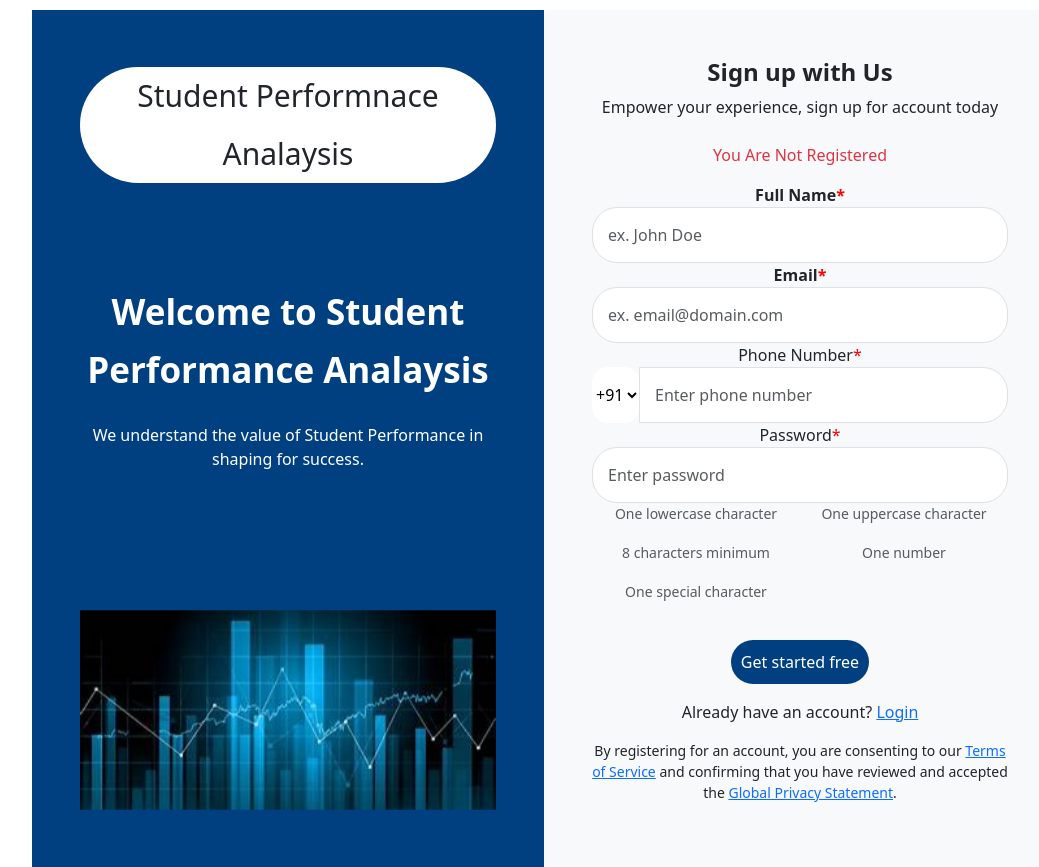
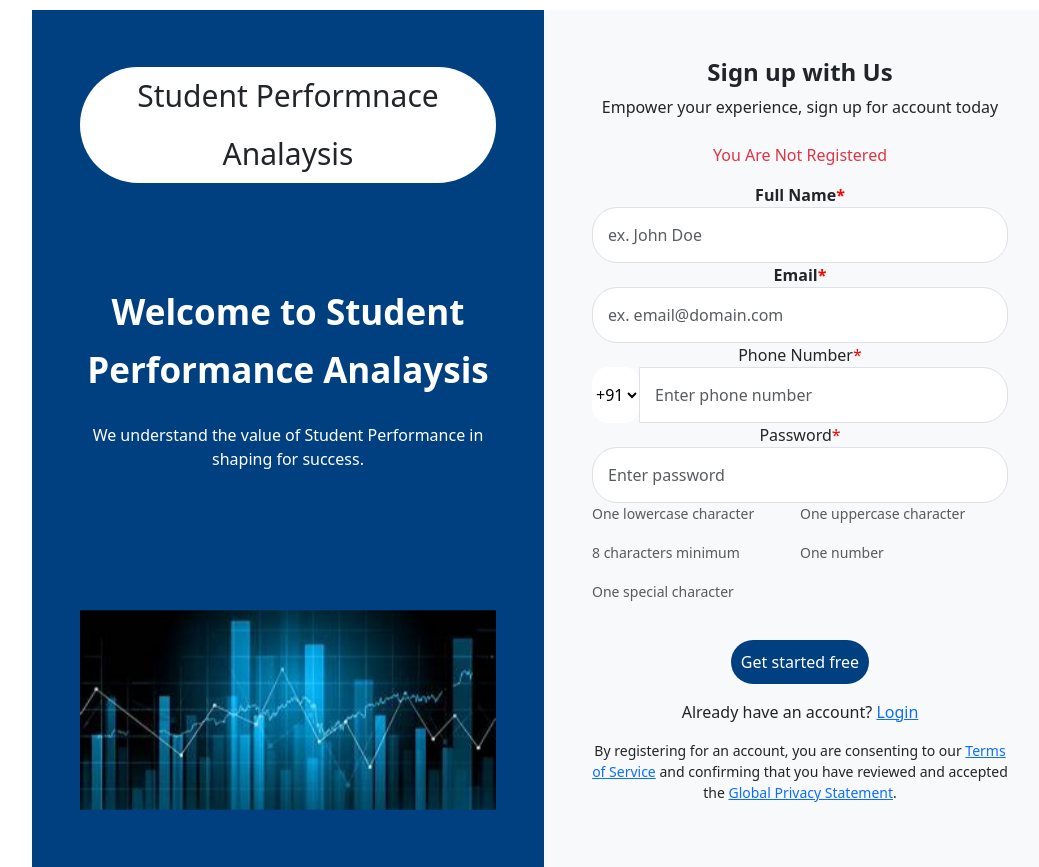
Before and after one commit to Manoj12012004/Student_performance_analysis, a React (Create React App) app in the folder app/: page /register in a window 1280 px wide. Shown: the whole page, without its empty margins (96-1135 px from the left). Built offline with nearby package versions, Linux system fonts and the light colour scheme.

Commit message:
Update SignUp.css

```diff
--- a/app/src/components/SignUp.css
+++ b/app/src/components/SignUp.css
@@ -80,7 +80,9 @@ h4{
     margin-bottom: 2px;
 
 }
-
+.password-criteria span p{
+    text-align: left;
+}
 h2{
     margin-top: 0px;
     padding-top: 0px;
```
